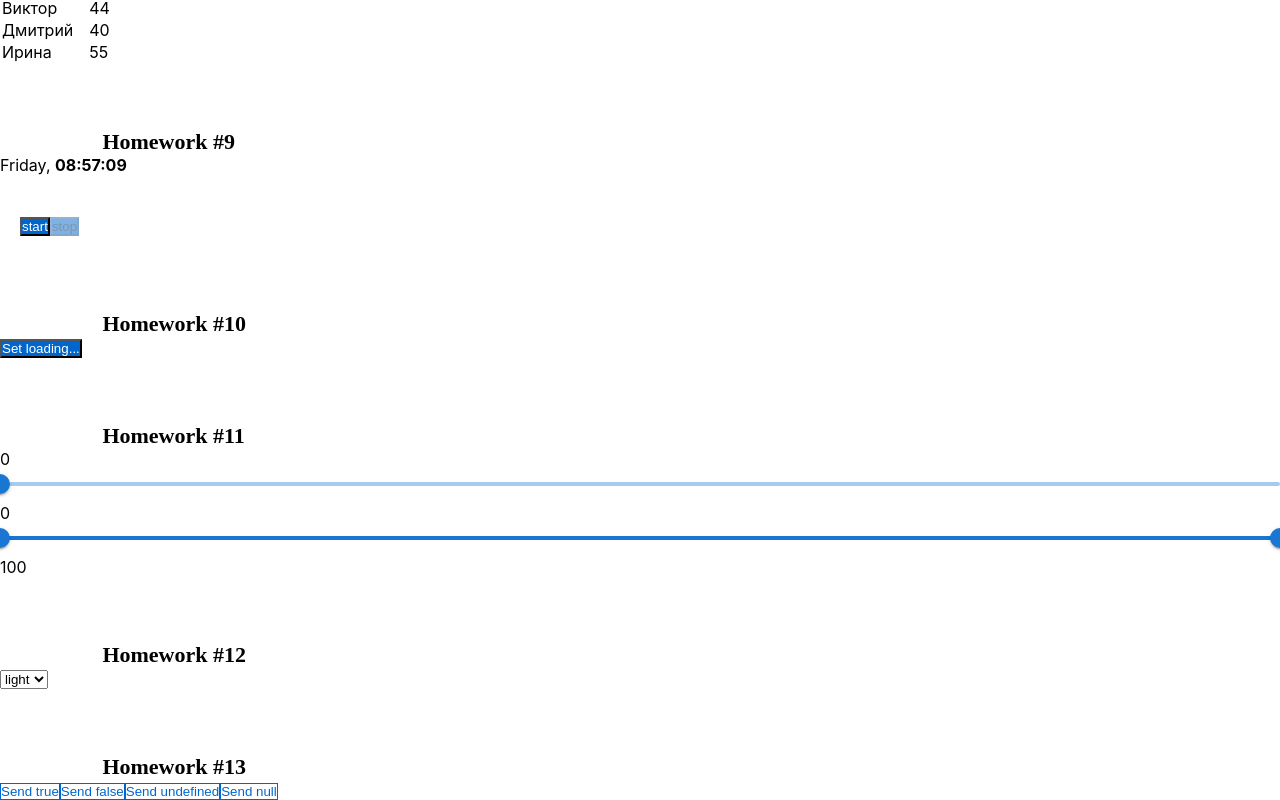
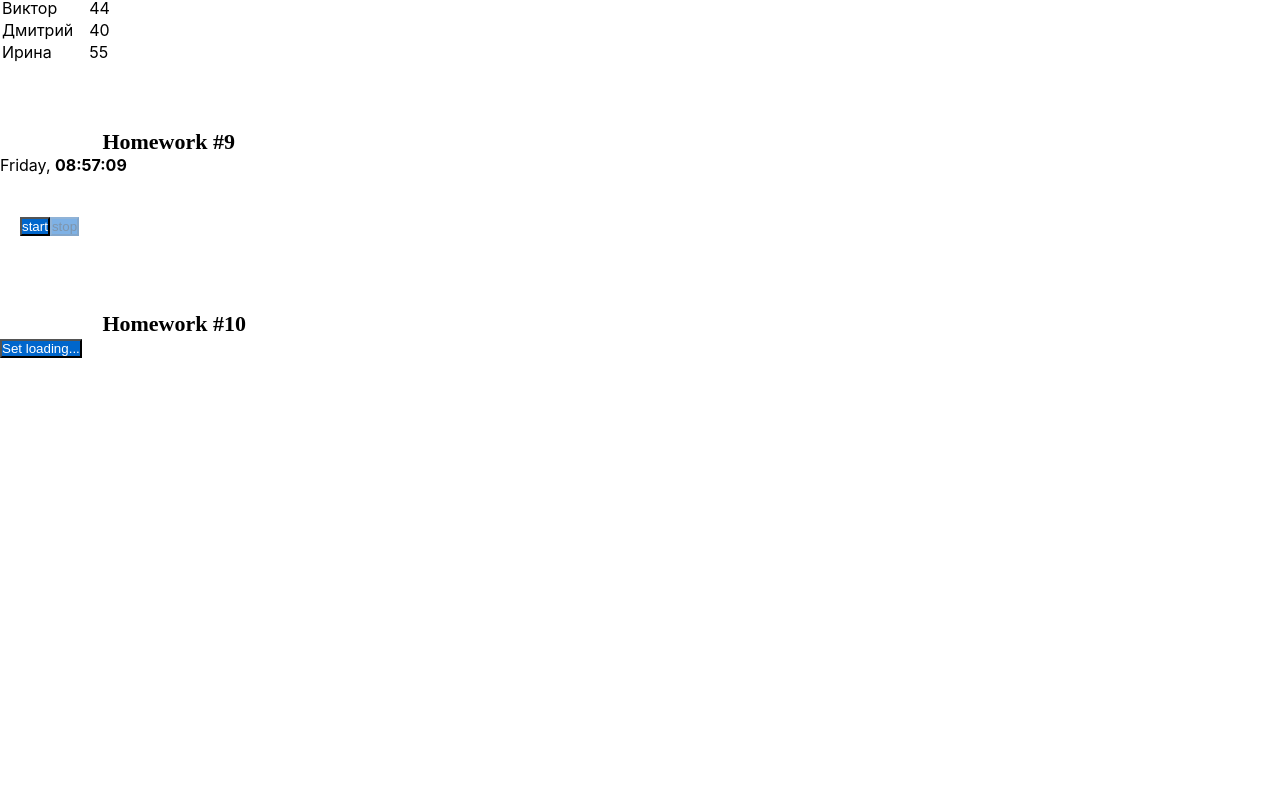
Before and after one commit to IvanMinets/Homework, a React (Create React App) app: page / in a window 1280 px wide. Shown: the part 1863-2663 px from the top of the page. After the commit the page ends 2221 px from the top, so only its background shows below. Built offline with nearby package versions, Linux system fonts and the light colour scheme.

Commit message:
Update App.tsx

```diff
--- a/src/s1-main/App.tsx
+++ b/src/s1-main/App.tsx
@@ -33,9 +33,9 @@ function App() {
             <HW8/>
             <HW9/>
             <HW10/>
-            <HW11/>
-            <HW12/>
-            <HW13/>
+            {/*<HW11/>*/}
+            {/*<HW12/>*/}
+            {/*<HW13/>*/}
         </div>
     )
 }
```
